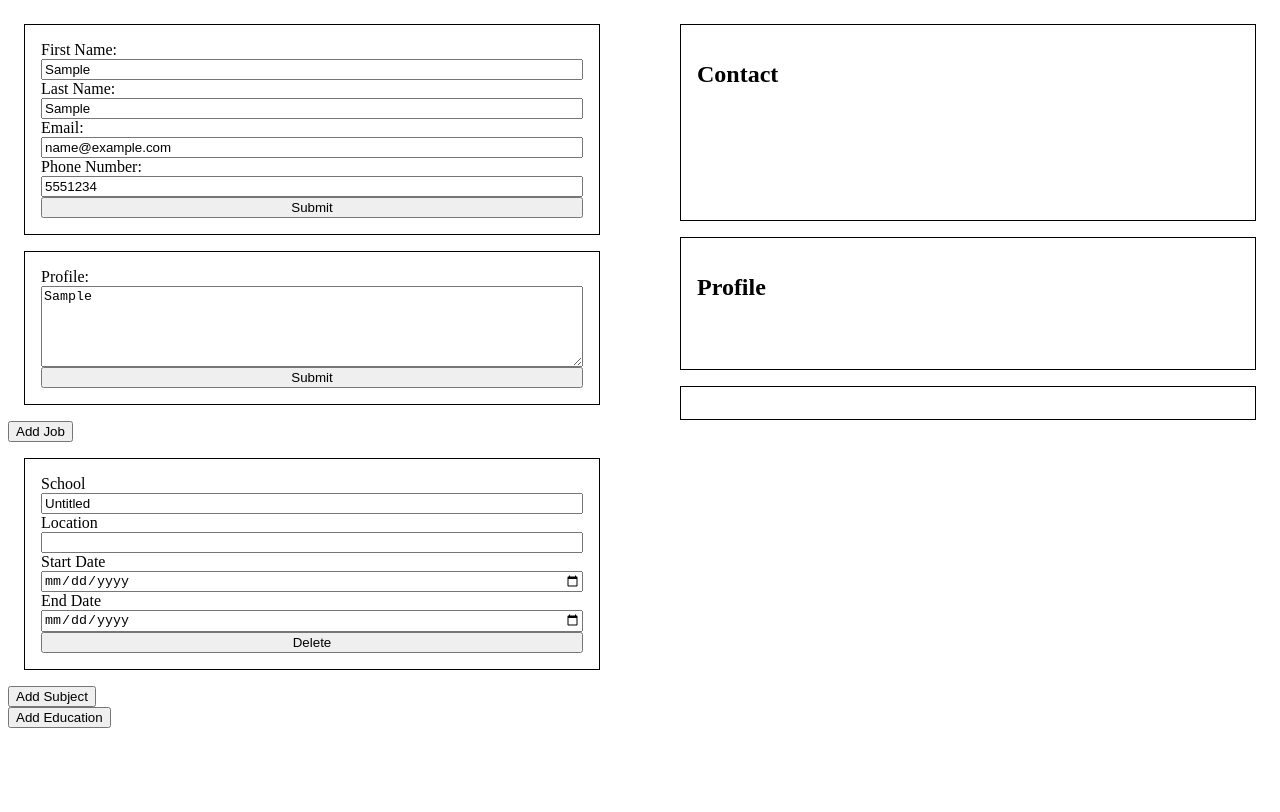
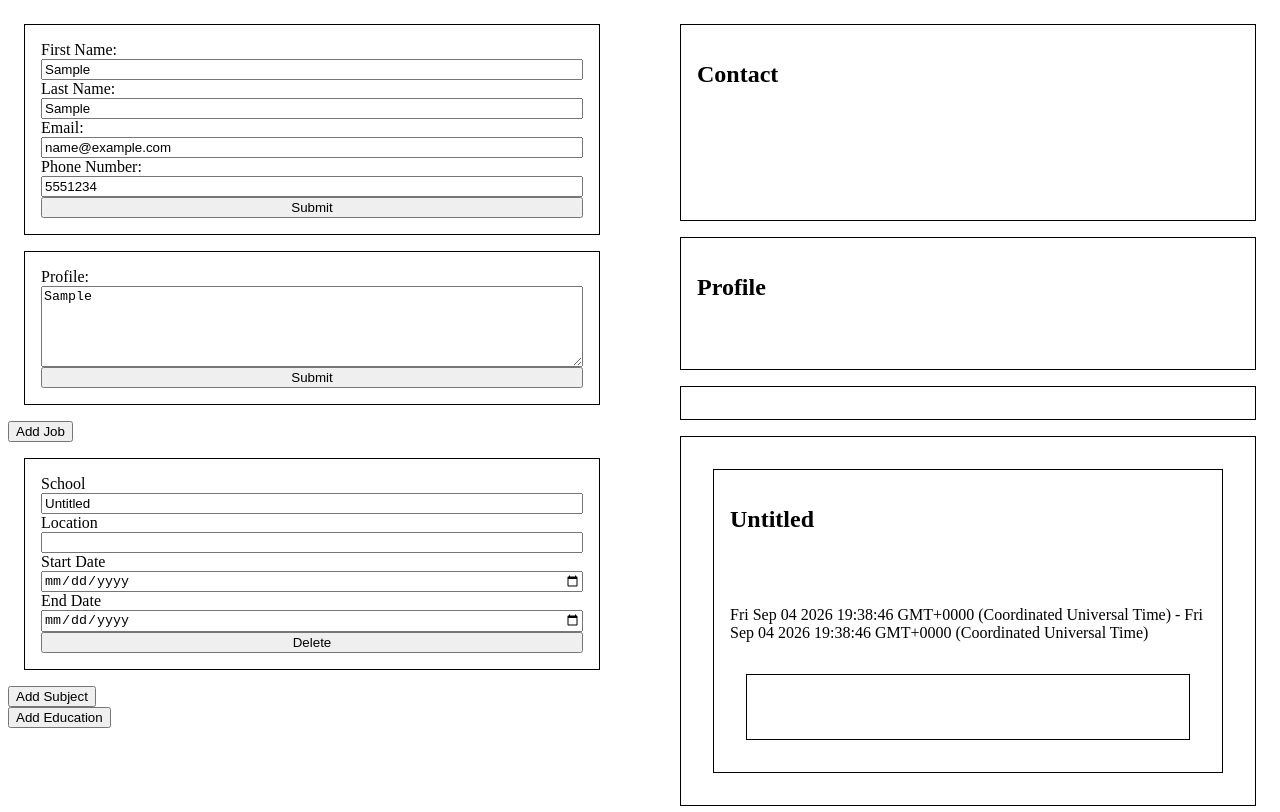
Before and after one commit to Jonathan-Winter-Dev/cv-maker, a React (Vite) app: page / in a window 1280 px wide. Both pictures are taken after typing "Sample", "Sample", "name@example.com", "5551234", "Sample" into the empty fields and a click on the button "Add Education". Shown: the top 812 px of the page. Built offline with nearby package versions, Linux system fonts and the light colour scheme.

Commit message:
add subjects display

```diff
--- a/src/CvBuilder.jsx
+++ b/src/CvBuilder.jsx
@@ -6,6 +6,7 @@ import ProfileCv from "./ProfileCv.jsx";
 import JobForm from "./employment/JobForm.jsx";
 import JobCv from "./employment/JobCv.jsx";
 import EducationForm from "./education/EducationForm.jsx";
+import EducationCv from "./education/EducationCv.jsx";
 
 export default function CvBuilder() {
   const [contact, setContact] = useState({
@@ -60,7 +61,7 @@ export default function CvBuilder() {
         <ContactCv contact={contact} />
         <ProfileCv profile={profile} />
         <JobCv jobs={[...jobs]} />
-        {/* <JobCv schools={[...education]} /> */}
+        <EducationCv education={[...education]} subjects={[...subjects]} />
       </div>
     </div>
   );
--- a/src/education/EducationCv.jsx
+++ b/src/education/EducationCv.jsx
@@ -0,0 +1,23 @@
+import SubjectsCv from "./SubjectCv";
+
+export default function EducationCv({ education, subjects }) {
+  const educationDisplay = education.map((el) => {
+    const subjectsForDisplay = subjects.filter(
+      (subject) => subject.parentId === el.id,
+    );
+    return (
+      <div className="educationCvContainer" key={el.id}>
+        <h2>{el.school}</h2>
+        <h3>{el.location}</h3>
+        <p>
+          {el.startDate.toString()} - {el.endDate.toString()}
+        </p>
+        <div className="subjectsContainer">
+          <SubjectsCv parentId={el.id} subjects={[...subjectsForDisplay]} />
+        </div>
+      </div>
+    );
+  });
+
+  return <div className="educationContainer">{educationDisplay}</div>;
+}
--- /dev/null
+++ b/src/education/SubjectCv.jsx
@@ -0,0 +1,11 @@
+export default function SubjectsCv({ parentId, subjects }) {
+  const subjectsDisplay = subjects.map((el) => {
+    return (
+      <li key={el.id}>
+        {el.subject} - {el.grade}
+      </li>
+    );
+  });
+
+  return <ul className="subjects">{subjectsDisplay}</ul>;
+}
```
Also changed, not shown: src/education/SubjectsCv.jsx (added).
